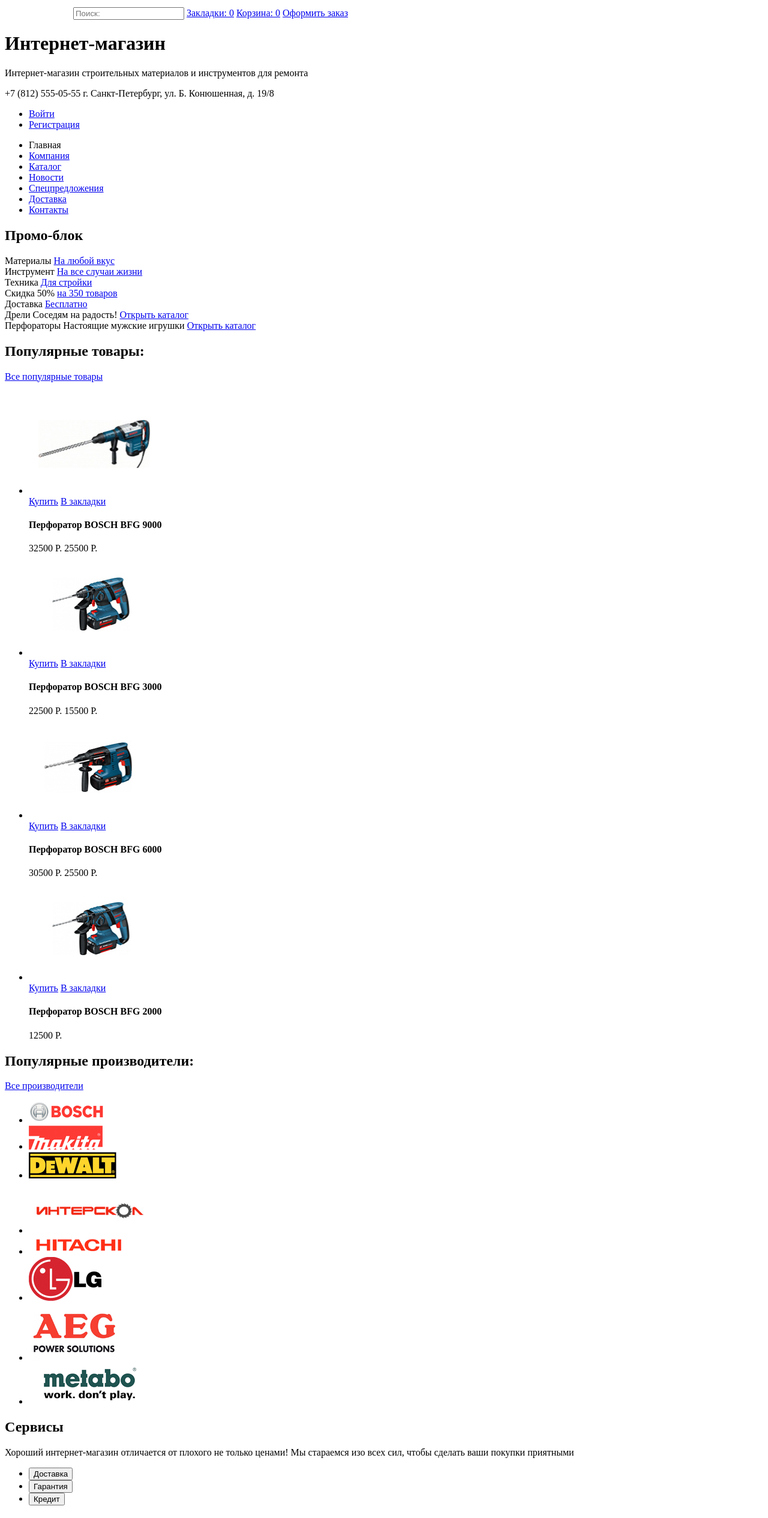
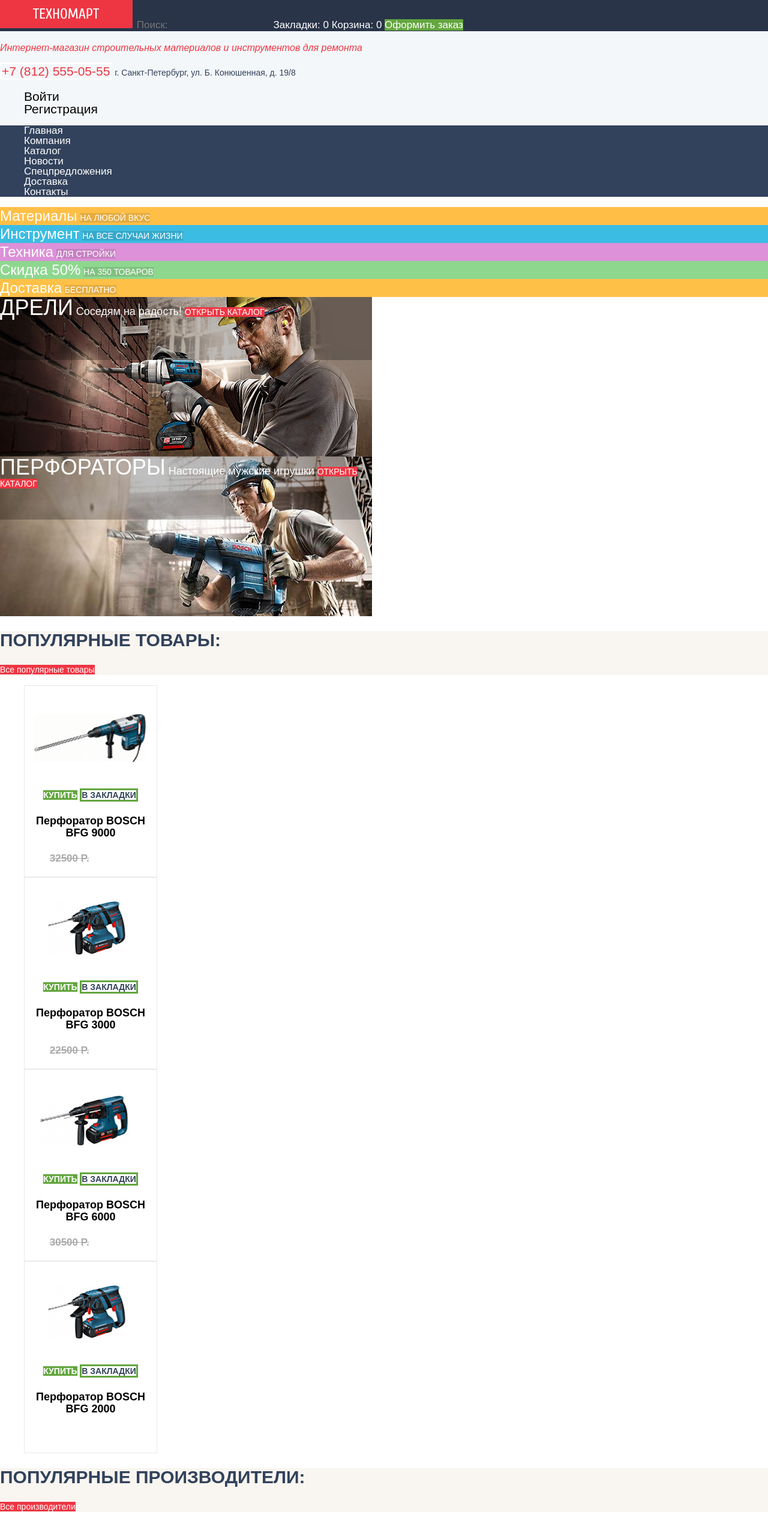
Before and after one commit to ValeriyaJoy/994781-technomart-25, a plain HTML site: page index.html in a window 1280 px wide. Shown: the top 2530 px of the page at 60% size. Drawn offline with Linux system fonts and the light colour scheme; a web font is replaced by a local one.

Commit message:
дополнила названия классов

```diff
--- a/catalog.html
+++ b/catalog.html
@@ -4,18 +4,24 @@
   <head>
     <meta charset="utf-8">
     <title>HTML Academy: Техномарт</title>
+    <link href="https://fonts.googleapis.com/css?family=PT+Sans+Narrow:400,700&amp;subset=latin,cyrillic" rel="stylesheet">
+    <link href="https://fonts.googleapis.com/css?family=Cuprum:400,400i,700&display=swap" rel="stylesheet">
+    <link href="css/normalize.css" rel="stylesheet">
+    <link href="css/style.css" rel="stylesheet">
   </head>
-  <body>
+  <body class="catalog-page">
     <header class="main-header">
+      <div class="menu-top">
         <a href="index.html">
           <img src="img/logo-technomart.svg" width="110" height="19" alt="Логотип Техномарт">
         </a>
-      <input type="search" name="site-search"> <!-- name or alt??"Поиск на сайте"-->
+        <input type="search" name="site-search" placeholder="Поиск:">
         <a class="header-button" href="#">Закладки: 0</a>
-      <a class="header-button" href="#">Корзина: 10</a>
-      <a href="#">Оформить заказ</a>
-      <h1 class="visual-hidden">Интернет-магазин</h1>
-      <p>Интернет-магазин строительных материалов и инструментов для ремонта</p>
+        <a class="header-button" href="#">Корзина: 0</a>
+        <a class="checkout" href="#">Оформить заказ</a>
+      </div>
+      <h1 class="visually-hidden">Интернет-магазин</h1>
+      <p class="about-store">Интернет-магазин строительных материалов и инструментов для ремонта</p>
       <p class="header-contacts">
         <span class="header-contacts-number">+7 (812) 555-05-55</span>
         <span class="header-contacts-address">г. Санкт-Петербург, ул. Б. Конюшенная, д. 19/8</span>
@@ -24,8 +30,8 @@
         <li class="user-navigation-profile"><a href="#">Равшан Джамшутович</a></li>
         <li class="user-navigation-output"><a href="#">Выход</a></li>
       </ul>
-      <a href="#">Мои заказы</a>
-      <a href="#">Личный кабинет</a>
+      <a class="my-orders" href="#">Мои заказы</a>
+      <a class="account" href="#">Личный кабинет</a>
       <nav class="main-navigation">
         <ul class="site-navigation">
           <li><a href="index.html">Главная</a></li>
@@ -47,9 +53,10 @@
         </ul>
       <h2>Перфораторы</h2>
       <section class="filters">
-        <h3 class="visually-hidden">Фильтры</h3>
+        <h3>Фильтр:</h3>
         <form class="filters-form" action="#" method="get">
           <fieldset>
+            <legend>Цена:</legend>
             <legend>Производители:</legend>
             <ul>
               <li class="filter-option">
@@ -106,8 +113,8 @@
           <li class="catalog-item">
             <img class="catalog-items" src="img/perforator_3000.jpg" width="220" height="170" alt="Перфоратор BOSCH BFG 3000">
             <div>
-              <a href="#">Купить</a>
-              <a href="#">В закладки</a>
+              <a class="button-buy" href="#">Купить</a>
+              <a class="button-bookmark" href="#">В закладки</a>
             </div>
             <h4>Перфоратор BOSCH BFG 3000</h4>
             <span class="old-price">22500 P.</span>
@@ -116,8 +123,8 @@
           <li class="catalog-item">
             <img class="catalog-items" src="img/perforator_6000.jpg" width="220" height="170" alt="Перфоратор BOSCH BFG 6000">
             <div>
-              <a href="#">Купить</a>
-              <a href="#">В закладки</a>
+              <a class="button-buy" href="#">Купить</a>
+              <a class="button-bookmark" href="#">В закладки</a>
             </div>
             <h4>Перфоратор BOSCH BFG 6000</h4>
             <span class="old-price">30500 P.</span>
@@ -126,8 +133,8 @@
           <li class="catalog-item">
             <img class="catalog-items" src="img/perforator_2000.jpg" width="220" height="170" alt="Перфоратор BOSCH BFG 2000">
             <div>
-              <a href="#">Купить</a>
-              <a href="#">В закладки</a>
+              <a class="button-buy" href="#">Купить</a>
+              <a class="button-bookmark" href="#">В закладки</a>
             </div>
             <h4>Перфоратор BOSCH BFG 2000</h4>
             <a class="new-price">12500 P.</a>
@@ -135,8 +142,8 @@
           <li class="catalog-item">
             <img class="catalog-items" src="img/perforator_3000.jpg" width="220" height="170" alt="Перфоратор BOSCH BFG 3000">
             <div>
-              <a href="#">Купить</a>
-              <a href="#">В закладки</a>
+              <a class="button-buy" href="#">Купить</a>
+              <a class="button-bookmark" href="#">В закладки</a>
             </div>
             <h4>Перфоратор BOSCH BFG 3000</h4>
             <span class="old-price">22500 P.</span>
@@ -145,8 +152,8 @@
           <li class="catalog-item">
             <img class="catalog-items" src="img/perforator_6000.jpg" width="220" height="170" alt="Перфоратор BOSCH BFG 6000">
             <div>
-              <a href="#">Купить</a>
-              <a href="#">В закладки</a>
+              <a class="button-buy" href="#">Купить</a>
+              <a class="button-bookmark" href="#">В закладки</a>
             </div>
             <h4>Перфоратор BOSCH BFG 6000</h4>
             <span class="old-price">30500 P.</span>
@@ -155,8 +162,8 @@
           <li class="catalog-item">
             <img class="catalog-items" src="img/perforator_2000.jpg" width="220" height="170" alt="Перфоратор BOSCH BFG 2000">
             <div>
-              <a href="#">Купить</a>
-              <a href="#">В закладки</a>
+              <a class="button-buy" href="#">Купить</a>
+              <a class="button-bookmark" href="#">В закладки</a>
             </div>
             <h4>Перфоратор BOSCH BFG 2000</h4>
             <a class="new-price">12500 P.</a>
@@ -164,8 +171,8 @@
           <li class="catalog-item">
             <img class="catalog-items" src="img/perforator_3000.jpg" width="220" height="170" alt="Перфоратор BOSCH BFG 3000">
             <div>
-              <a href="#">Купить</a>
-              <a href="#">В закладки</a>
+              <a class="button-buy" href="#">Купить</a>
+              <a class="button-bookmark" href="#">В закладки</a>
             </div>
             <h4>Перфоратор BOSCH BFG 3000</h4>
             <span class="old-price">22500 P.</span>
@@ -174,8 +181,8 @@
           <li class="catalog-item">
             <img class="catalog-items" src="img/perforator_6000.jpg" width="220" height="170" alt="Перфоратор BOSCH BFG 6000">
             <div>
-              <a href="#">Купить</a>
-              <a href="#">В закладки</a>
+              <a class="button-buy" href="#">Купить</a>
+              <a class="button-bookmark" href="#">В закладки</a>
             </div>
             <h4>Перфоратор BOSCH BFG 6000</h4>
             <span class="old-price">30500 P.</span>
@@ -184,18 +191,18 @@
           <li class="catalog-item">
             <img class="catalog-items" src="img/perforator_2000.jpg" width="220" height="170" alt="Перфоратор BOSCH BFG 2000">
             <div>
-              <a href="#">Купить</a>
-              <a href="#">В закладки</a>
+              <a class="button-buy" href="#">Купить</a>
+              <a class="button-bookmark" href="#">В закладки</a>
             </div>
             <h4>Перфоратор BOSCH BFG 2000</h4>
             <a class="new-price">12500 P.</a>
           </li>
         </ul>
-        <ul class="items-navigation">
-          <li><a class="page-1-current">1</a></li>
-          <li><a class="page-2" href="#">2</a></li>
-          <li><a class="page-3" href="#">3</a></li>
-          <li><a class="page-next" href="#">Следующая</a></li>
+        <ul class="pagination-list">
+          <li><a class="pagination-item-current">1</a></li>
+          <li><a class="pagination-item" href="#">2</a></li>
+          <li><a class="pagination-item" href="#">3</a></li>
+          <li><a class="pagination-item" href="#">Следующая</a></li>
         </ul>
       </section>
       <section class="about-perforator">
@@ -221,6 +228,7 @@
         <li class="list-items"><a href="#">Инструмент</a></li>
         <li class="list-items"><a href="#">Спецпредложения</a></li>
       </ul>
+      <div class="bottom-footer">
         <p class="footer-copyright">© 2010-2019 Компания "Техномарт" Все права защищены</p>
         <div class="footer-social">
           <ul>
@@ -235,6 +243,7 @@
         <div class="footer-developer">Разработано -
           <a class="footer-developer-site" href="https://htmlacademy.ru/intensive/htmlcss">htmlacademy.ru</a>
         </div>
+      </div>
     </footer>
     <section class="basket">
       <h2>Товар добавлен в корзину!</h2>
--- a/index.html
+++ b/index.html
@@ -3,17 +3,25 @@
   <head>
     <meta charset="utf-8">
     <title>HTML Academy: Техномарт</title>
+<!--подключение шрифтов
+    <link href= rel="stylesheet">
+  -->
+    <link href="https://fonts.googleapis.com/css?family=PT+Sans+Narrow:400,700&amp;subset=latin,cyrillic" rel="stylesheet">
+    <link href="https://fonts.googleapis.com/css?family=Cuprum:400,400i,700&display=swap" rel="stylesheet">
+    <link href="css/normalize.css" rel="stylesheet">
+    <link href="css/style.css" rel="stylesheet">
   </head>
   <body>
      <header class="main-header">
+       <div class="menu-top">
          <img class="header-logo" src="img/logo-technomart.svg" width="110" height="19" alt="Логотип Техномарт">
-       <!-- форма для поиска -->
          <input type="search" name="site-search" placeholder="Поиск:">
          <a class="header-button" href="#">Закладки: 0</a>
          <a class="header-button" href="#">Корзина: 0</a>
-       <a href="#">Оформить заказ</a>
-       <h1 class="visual-hidden">Интернет-магазин</h1>
-       <p>Интернет-магазин строительных материалов и инструментов для ремонта</p>
+         <a class="checkout" href="#">Оформить заказ</a>
+       </div>
+       <h1 class="visually-hidden">Интернет-магазин</h1>
+       <p class="about-store">Интернет-магазин строительных материалов и инструментов для ремонта</p>
        <p class="header-contacts">
          <span class="header-contacts-number">+7 (812) 555-05-55</span>
          <span class="header-contacts-address">г. Санкт-Петербург, ул. Б. Конюшенная, д. 19/8</span>
@@ -36,7 +44,7 @@
      </header>
      <main>
        <section class="promo">
-         <h2 class="visual-hidden">Промо-блок</h2>
+         <h2 class="visually-hidden">Промо-блок</h2>
          <div class="promo-materials">
            <span>Материалы</span>
            <a href="#">На любой вкус</a>
@@ -60,24 +68,26 @@
          <div class="promo-drills">
            <span>Дрели</span>
            <span class="promo-note">Соседям на радость!</span>
-           <a href="#">Открыть каталог</a>
+           <a class="main-button" href="#">Открыть каталог</a>
          </div>
          <div class="promo-perforators">
            <span>Перфораторы</span>
            <span class="promo-note">Настоящие мужские игрушки</span>
-           <a href="#">Открыть каталог</a>
+           <a class="main-button" href="#">Открыть каталог</a>
          </div>
          <!--кнопочки переключатели слайдов-->
        </section>
        <section class="popular-items">
+         <div class="popular-header">
           <h2>Популярные товары:</h2>
-         <a href="#">Все популярные товары</a>
+          <a class="main-button" href="#">Все популярные товары</a>
+        </div>
          <ul>
            <li class="catalog-item">
              <img class="catalog-items" src="img/perforator_9000.jpg" width="220" height="170" alt="Перфоратор BOSCH BFG 9000">
              <div>
-               <a href="#">Купить</a>
-               <a href="#">В закладки</a>
+               <a class="button-buy" href="#">Купить</a>
+               <a class="button-bookmark" href="#">В закладки</a>
              </div>
              <h4>Перфоратор BOSCH BFG 9000</h4>
              <span class="old-price">32500 P.</span>
@@ -86,8 +96,8 @@
            <li class="catalog-item">
              <img class="catalog-items" src="img/perforator_3000.jpg" width="220" height="170" alt="Перфоратор BOSCH BFG 3000">
              <div>
-               <a href="#">Купить</a>
-               <a href="#">В закладки</a>
+               <a class="button-buy" href="#">Купить</a>
+               <a class="button-bookmark" href="#">В закладки</a>
              </div>
              <h4>Перфоратор BOSCH BFG 3000</h4>
              <span class="old-price">22500 P.</span>
@@ -96,8 +106,8 @@
            <li class="catalog-item">
              <img class="catalog-items" src="img/perforator_6000.jpg" width="220" height="170" alt="Перфоратор BOSCH BFG 6000">
              <div>
-               <a href="#">Купить</a>
-               <a href="#">В закладки</a>
+               <a class="button-buy" href="#">Купить</a>
+               <a class="button-bookmark" href="#">В закладки</a>
              </div>
              <h4>Перфоратор BOSCH BFG 6000</h4>
              <span class="old-price">30500 P.</span>
@@ -106,8 +116,8 @@
            <li class="catalog-item">
              <img class="catalog-items" src="img/perforator_2000.jpg" width="220" height="170" alt="Перфоратор BOSCH BFG 2000">
              <div>
-               <a href="#">Купить</a>
-               <a href="#">В закладки</a>
+               <a class="button-buy" href="#">Купить</a>
+               <a class="button-bookmark" href="#">В закладки</a>
              </div>
              <h4>Перфоратор BOSCH BFG 2000</h4>
              <a class="new-price">12500 P.</a>
@@ -115,8 +125,10 @@
          </ul>
        </section>
        <section class="popular-producers">
+         <div class="popular-header">
            <h2>Популярные производители:</h2>
-         <a href="#">Все производители</a>
+           <a class="main-button" href="#">Все производители</a>
+         </div>
          <ul>
            <li class="producer">
              <a href="#">
@@ -163,7 +175,7 @@
        <section class="services">
          <h2>Сервисы</h2>
          <p>Хороший интернет-магазин отличается от плохого не только ценами! Мы стараемся изо всех сил, чтобы сделать ваши покупки приятными</p>
-         <ul>
+         <ul class="service-navigation">
            <li><button class="point-delivery">Доставка</button></li>
            <li><button class="point-warranty">Гарантия</button></li>
            <li><button class="point-credit">Кредит</button></li>
@@ -175,10 +187,12 @@
          </div>
          <div class="warranty">
            <h3>Гарантия</h3>
-           <p><!--текст добавлю чуть позже --></p>
+           <p>Если купленный у нас товар поломается или заискрит, а также в случае пожара, спровацированного его возгаранием,
+             вы всегда можете быть уверены в нашей гарантии. Мы обменяем сгоревший товар на новый.</p>
+           <p>Дом уж восстановите как-нибудь сами.</p>
          </div>
          <div class="credit">
-           <h3>Кредит</h3> два абзаца
+           <h3>Кредит</h3>
            <p>Залезть в долговую яму стало проще!</p>
            <p>Кредитные консультанты придут вам на помощь</p>
          </div>
@@ -197,7 +211,6 @@
            </ul>
            <a class="main-button" href="#">Подробнее о компании</a>
           </div>
-       </section>
           <div class="main-contacts">
            <h2>Контакты</h2>
            <p>Вы можете забрать товар сами заехав в наш офис:
@@ -211,6 +224,7 @@
           <img src="img/map-popup.png" width="940" height="447" alt="Адрес компании: Большая Конюшенная ул., 19">
           <button class="button-close" type="button">Закрыть</button>
          </div>
+       </section>
      </main>
      <footer class="main-footer">
        <img src="img/logo-technomart.svg" width="140" height="23" alt="Логотип Техномарт">
@@ -226,6 +240,7 @@
          <li class="list-items"><a href="#">Инструмент</a></li>
          <li class="list-items"><a href="#">Спецпредложения</a></li>
        </ul>
+       <div class="bottom-footer">
          <p class="footer-copyright">© 2010-2017 Компания "Техномарт" Все права защищены</p>
          <div class="footer-social">
            <ul>
@@ -240,9 +255,10 @@
          <div class="footer-developer">Разработано -
            <a class="footer-developer-site" href="https://htmlacademy.ru/intensive/htmlcss">htmlacademy.ru</a>
          </div>
+      </div>
      </footer>
      <section class="write-us-item">
-       <h2 class="visual-hidden">Напишите нам</h2>
+       <h2 class="visually-hidden">Напишите нам</h2>
        <form class="write-us-form" action="#" method="post">
         <p>
           <label>Ваше имя:
```
Lines whose indentation alone changed are shown as unchanged.
